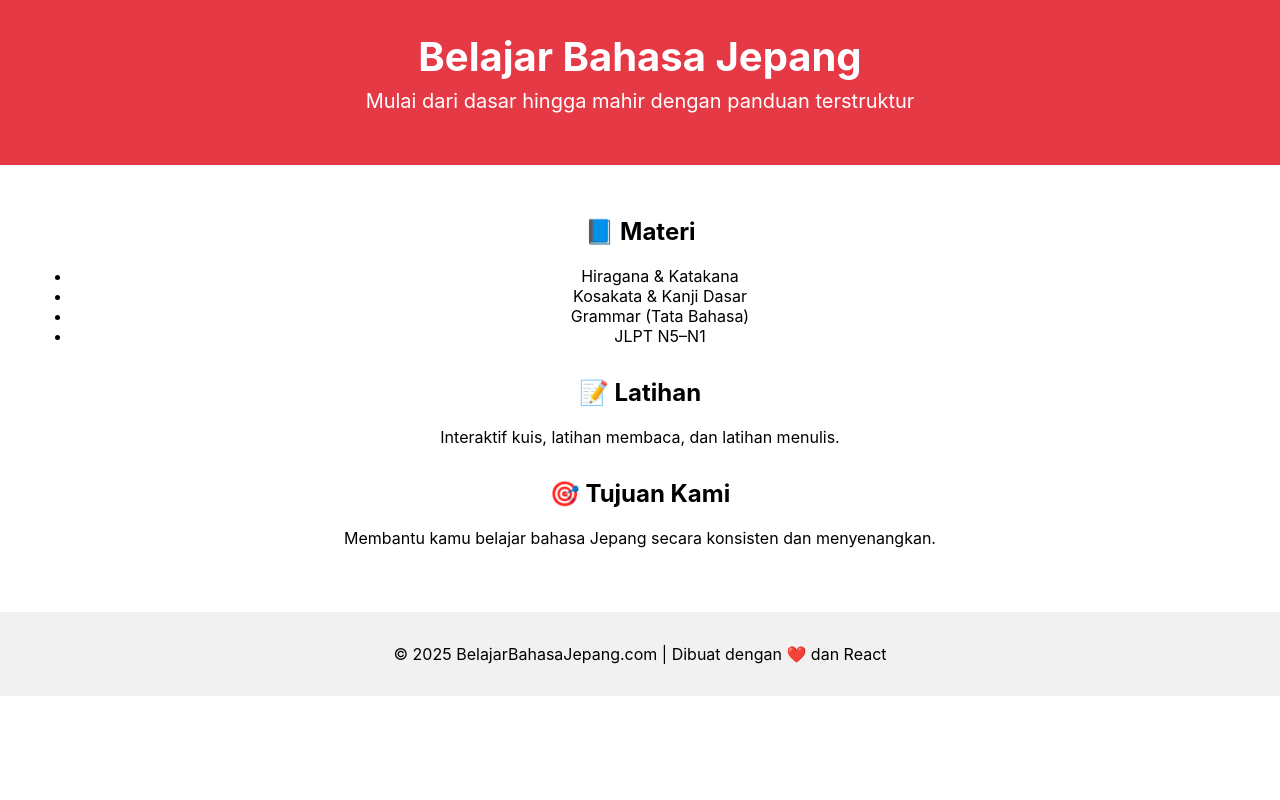
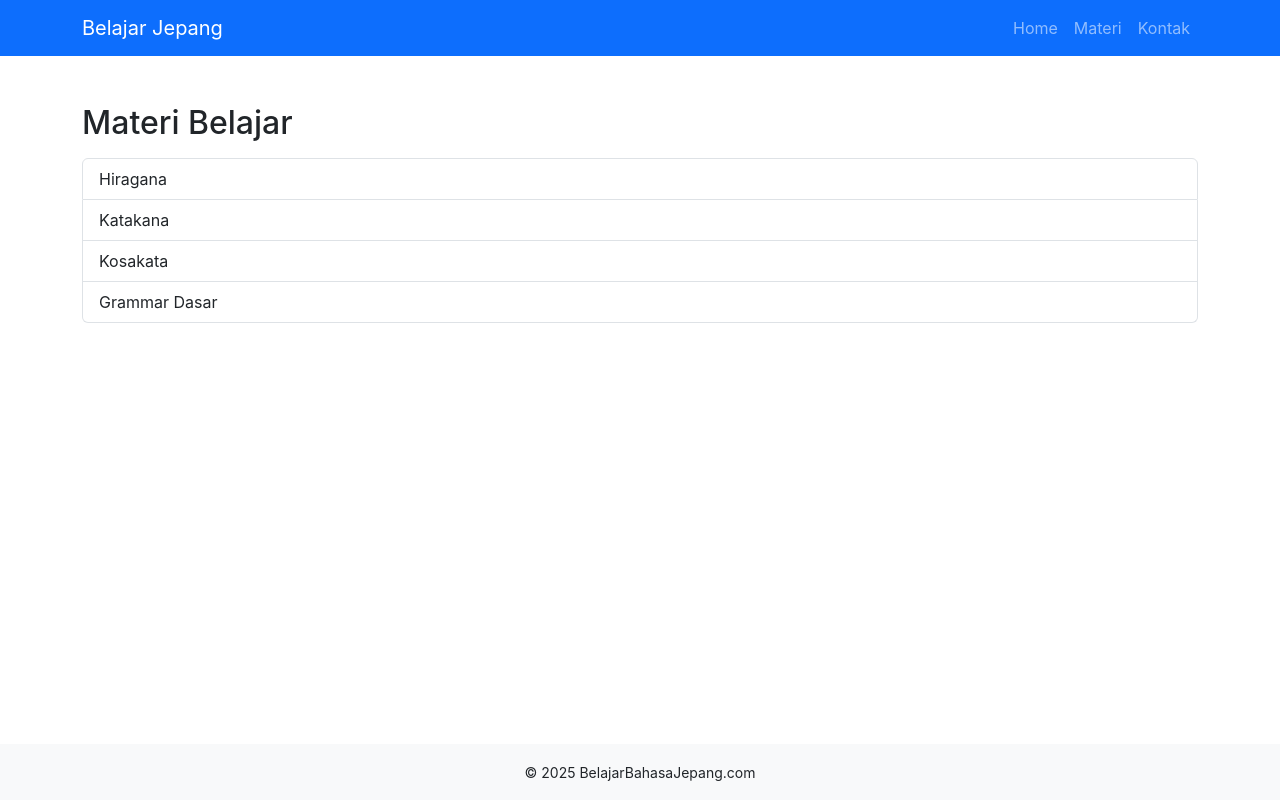
Before and after one commit to xuexibianma/my-vercel1, a React (Create React App) app: page /materi in a window 1280 px wide. Built offline with nearby package versions, Linux system fonts and the light colour scheme.

Commit message:
Initial commit with Bootstrap and routing

```diff
--- a/src/App.js
+++ b/src/App.js
@@ -1,69 +1,42 @@
-// src/App.js
-import './App.css';
+import { BrowserRouter as Router, Routes, Route, Link } from "react-router-dom";
+import Home from "./pages/Home";
+import Materi from "./pages/Materi";
+import Kontak from "./pages/Kontak";
 
 function App() {
   return (
-    <div className="App">
-      <header style={styles.header}>
-        <h1 style={styles.title}>Belajar Bahasa Jepang</h1>
-        <p style={styles.subtitle}>Mulai dari dasar hingga mahir dengan panduan terstruktur</p>
-      </header>
+    <Router>
+      <div className="d-flex flex-column min-vh-100">
+        {/* Navbar */}
+        <nav className="navbar navbar-expand-lg navbar-dark bg-primary">
+          <div className="container">
+            <Link className="navbar-brand" to="/">Belajar Jepang</Link>
+            <div className="collapse navbar-collapse">
+              <ul className="navbar-nav ms-auto">
+                <li className="nav-item"><Link className="nav-link" to="/">Home</Link></li>
+                <li className="nav-item"><Link className="nav-link" to="/materi">Materi</Link></li>
+                <li className="nav-item"><Link className="nav-link" to="/kontak">Kontak</Link></li>
+              </ul>
+            </div>
+          </div>
+        </nav>
 
-      <main style={styles.main}>
-        <section style={styles.section}>
-          <h2>📘 Materi</h2>
-          <ul>
-            <li>Hiragana & Katakana</li>
-            <li>Kosakata & Kanji Dasar</li>
-            <li>Grammar (Tata Bahasa)</li>
-            <li>JLPT N5–N1</li>
-          </ul>
-        </section>
+        {/* Content */}
+        <main className="container my-5 flex-grow-1">
+          <Routes>
+            <Route path="/" element={<Home />} />
+            <Route path="/materi" element={<Materi />} />
+            <Route path="/kontak" element={<Kontak />} />
+          </Routes>
+        </main>
 
-        <section style={styles.section}>
-          <h2>📝 Latihan</h2>
-          <p>Interaktif kuis, latihan membaca, dan latihan menulis.</p>
-        </section>
-
-        <section style={styles.section}>
-          <h2>🎯 Tujuan Kami</h2>
-          <p>Membantu kamu belajar bahasa Jepang secara konsisten dan menyenangkan.</p>
-        </section>
-      </main>
-
-      <footer style={styles.footer}>
-        <p>© 2025 BelajarBahasaJepang.com | Dibuat dengan ❤️ dan React</p>
-      </footer>
-    </div>
+        {/* Footer */}
+        <footer className="bg-light text-center py-3">
+          <small>© {new Date().getFullYear()} BelajarBahasaJepang.com</small>
+        </footer>
+      </div>
+    </Router>
   );
 }
 
-const styles = {
-  header: {
-    backgroundColor: '#e63946',
-    color: '#fff',
-    padding: '2rem',
-    textAlign: 'center'
-  },
-  title: {
-    fontSize: '2.5rem',
-    margin: 0
-  },
-  subtitle: {
-    fontSize: '1.25rem',
-    marginTop: '0.5rem'
-  },
-  main: {
-    padding: '2rem'
-  },
-  section: {
-    marginBottom: '2rem'
-  },
-  footer: {
-    backgroundColor: '#f1f1f1',
-    padding: '1rem',
-    textAlign: 'center'
-  }
-};
-
 export default App;
--- a/src/index.js
+++ b/src/index.js
@@ -1,3 +1,4 @@
+import 'bootstrap/dist/css/bootstrap.min.css';
 import React from 'react';
 import ReactDOM from 'react-dom/client';
 import './index.css';
--- /dev/null
+++ b/src/pages/Home.js
@@ -0,0 +1,9 @@
+function Home() {
+  return (
+    <div className="text-center">
+      <h1 className="mb-4">Selamat datang!</h1>
+      <p>Pelajari bahasa Jepang dengan mudah dan menyenangkan.</p>
+    </div>
+  );
+}
+export default Home;
--- /dev/null
+++ b/src/pages/Kontak.js
@@ -0,0 +1,9 @@
+function Kontak() {
+  return (
+    <div>
+      <h2>Hubungi Kami</h2>
+      <p>Email: <a href="mailto:info@belajarjepang.com">info@belajarjepang.com</a></p>
+    </div>
+  );
+}
+export default Kontak;
--- /dev/null
+++ b/src/pages/Materi.js
@@ -0,0 +1,14 @@
+function Materi() {
+  return (
+    <div>
+      <h2 className="mb-3">Materi Belajar</h2>
+      <ul className="list-group">
+        <li className="list-group-item">Hiragana</li>
+        <li className="list-group-item">Katakana</li>
+        <li className="list-group-item">Kosakata</li>
+        <li className="list-group-item">Grammar Dasar</li>
+      </ul>
+    </div>
+  );
+}
+export default Materi;
```
Also changed, not shown: package.json (+7 -0 lines), 1 other file (tests, documents, lock files or other folders).
